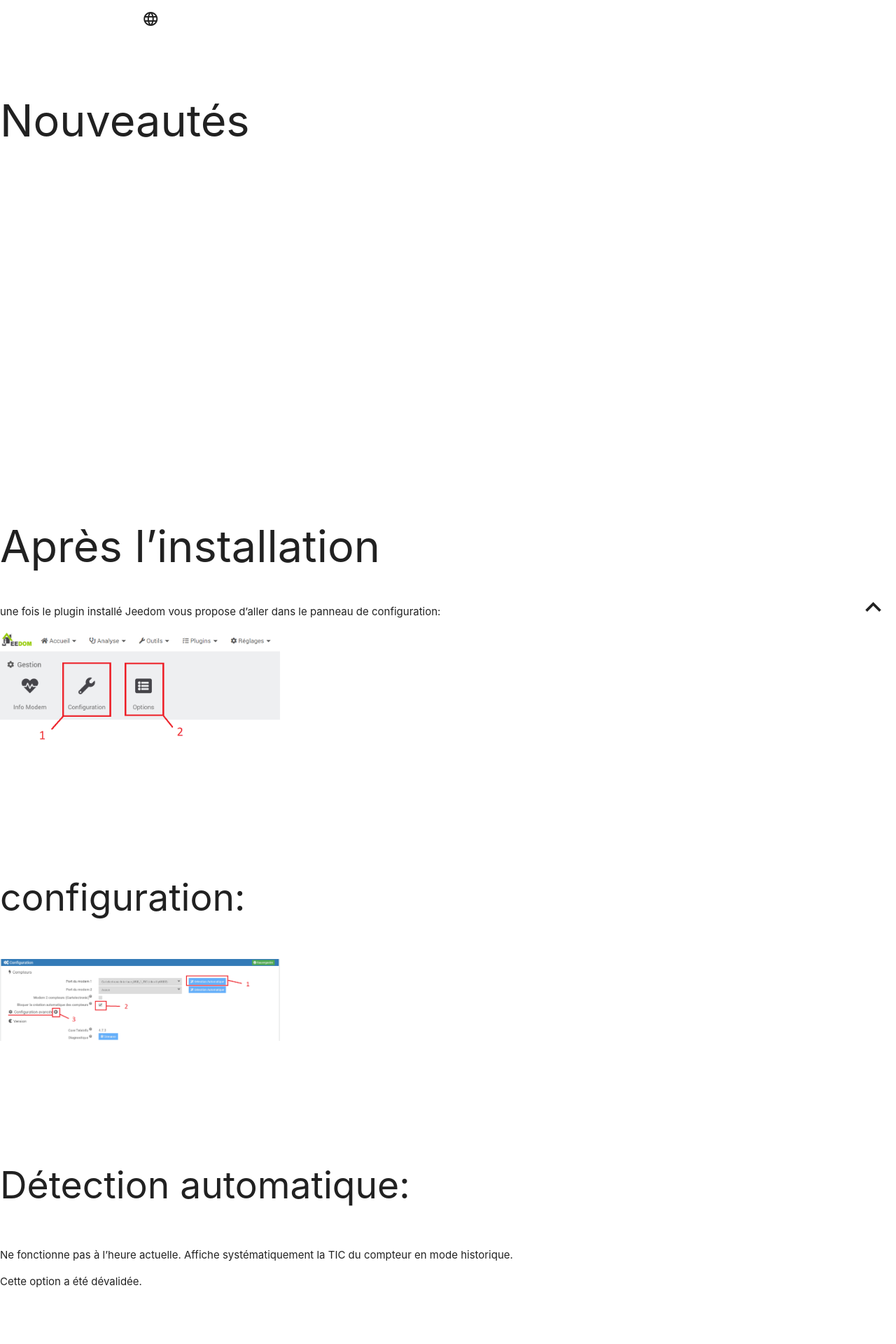
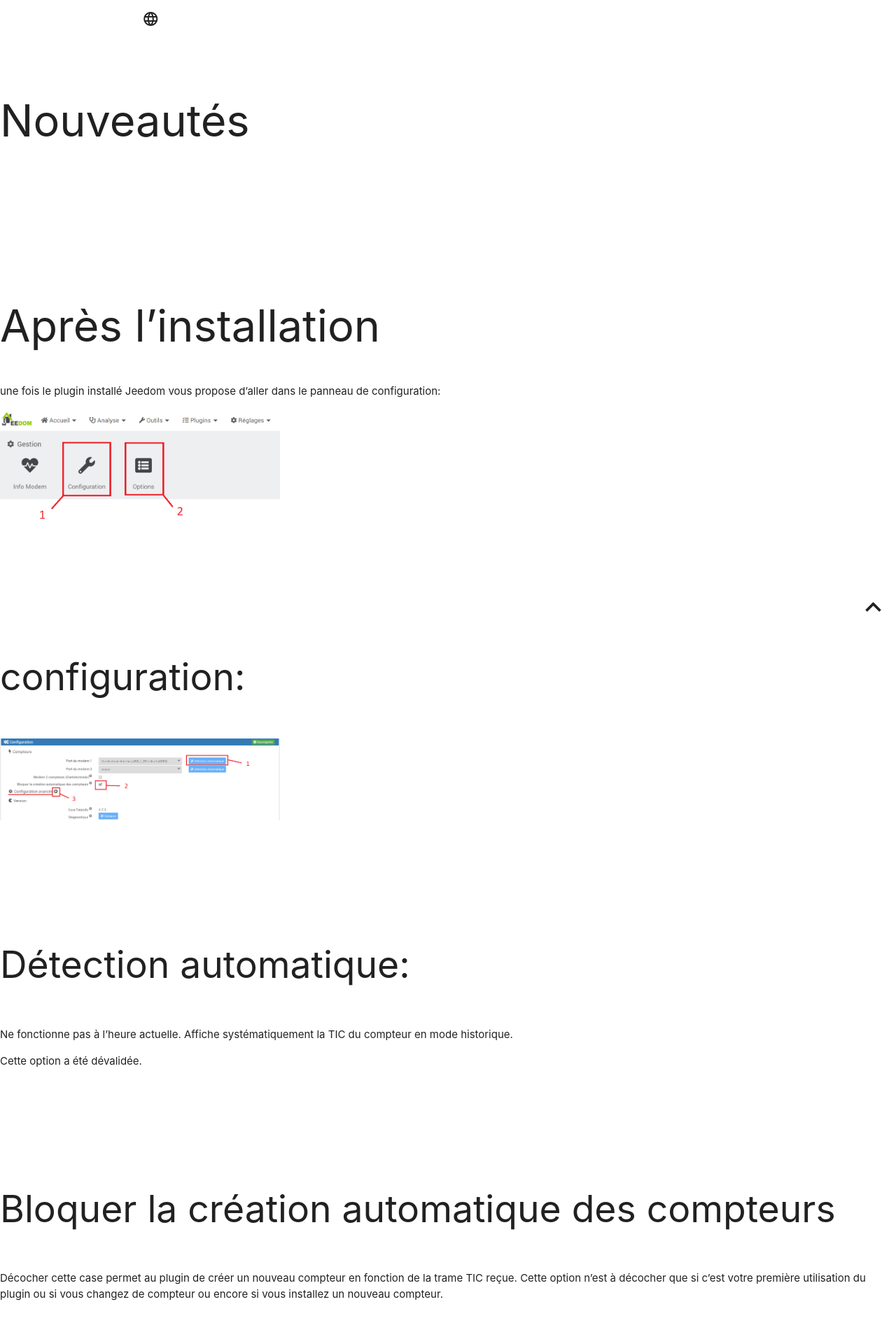
Before and after one commit to NextDom/plugin-teleinfo, a Jekyll site: the page built from docs/fr_FR/index/index.md, in a window 1280 px wide. Shown: the top 1920 px of the page at 70% size. Built offline with Jekyll 4.4.1, drawn with Linux system fonts in a browser that asks for light colours; nearby versions of some CDN libraries; our own code applies the rules of GitHub Pages for plain Markdown files; library files that are not in the unit come from our copies.

Commit message:
Update index.md

```diff
--- a/docs/fr_FR/index/index.md
+++ b/docs/fr_FR/index/index.md
@@ -1,8 +1,7 @@
 <br><br>
 
 # Nouveautés
-<br><br><br><br><br><br><br><br><br><br><br><br><br><br><br><br><br><br><br><br><br>
-
+<br><br><br><br><br><br><br>
 # Après l'installation
 
 <br>
@@ -17,7 +16,9 @@ une fois le plugin installé Jeedom vous propose d'aller dans le panneau de conf
 ## configuration:
 <br>
 
+<a href="../../images/teleinfo_config02.png">
 <img src="../../images/teleinfo_config02.png" alt="configuration" style="width:400px;"/>
+</a>
 <br><br><br><br><br><br><br>
 
 ## Détection automatique:
```
